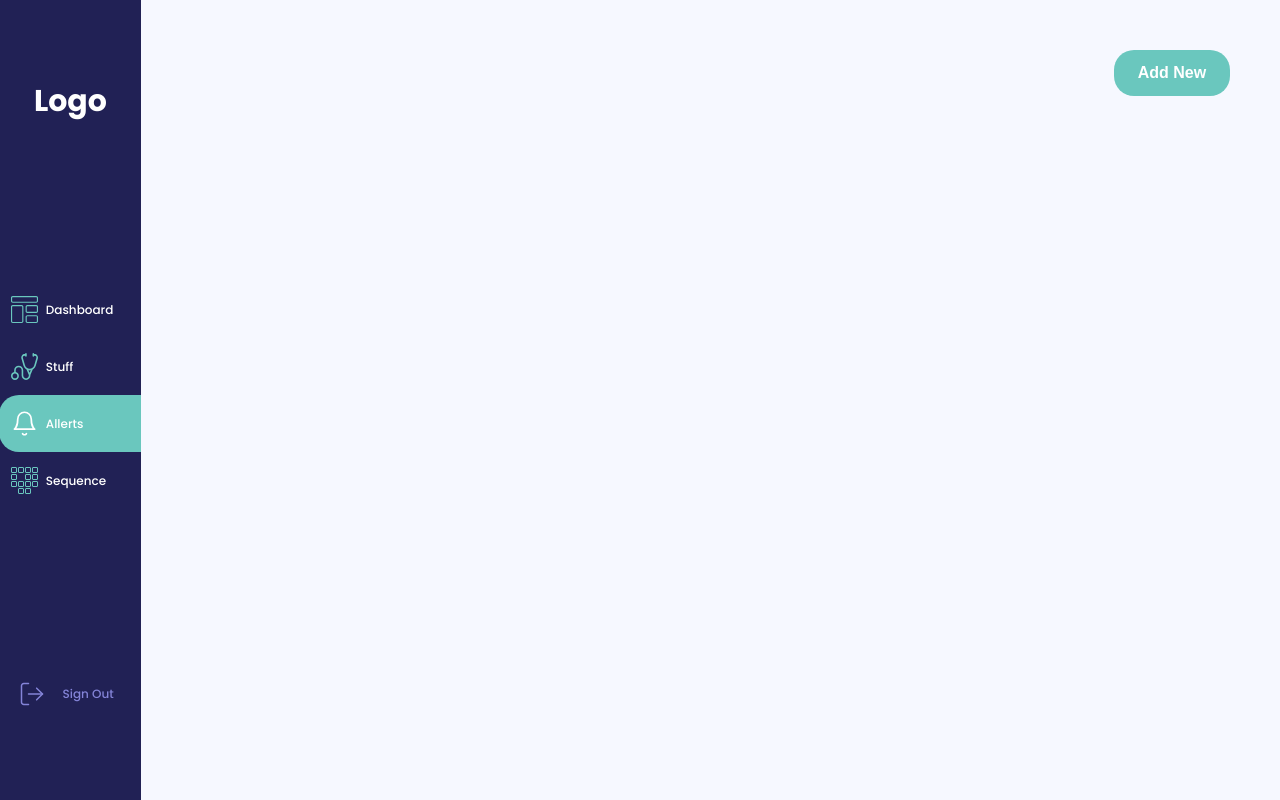
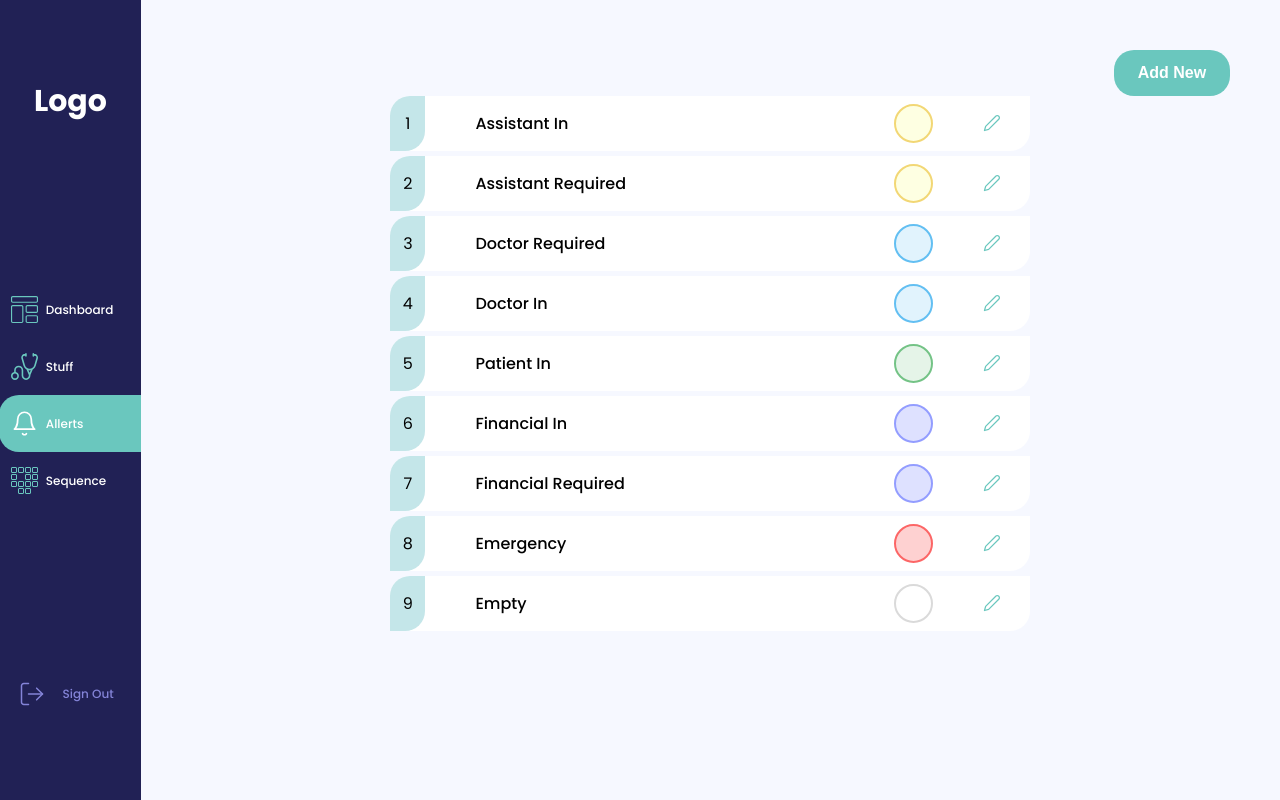
Before and after one commit to ozymok1604/smart-track, a React (Create React App) app: page /allerts in a window 1280 px wide. Built offline with nearby package versions, Linux system fonts and the light colour scheme.

Commit message:
allerts fix

```diff
--- a/src/Pages/Allerts/Allerts.tsx
+++ b/src/Pages/Allerts/Allerts.tsx
@@ -24,7 +24,9 @@ const Allerts = () => {
     (state: SmartTrackState) => state.allertModalParameters?.isOpen
   );
   const dispatch = useDispatch();
-  const allerts = JSON.parse(localStorage.getItem("allerts") || "[]");
+  const allerts = JSON.parse(
+    localStorage.getItem("allerts") || JSON.stringify(options)
+  );
   const storageAllerts = JSON.parse(localStorage.getItem("allerts") || "[]");
   storageAllerts.length < 8 &&
     window.localStorage.setItem("allerts", JSON.stringify(options));
```
